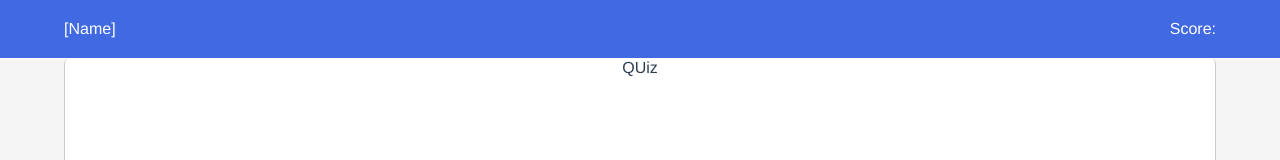
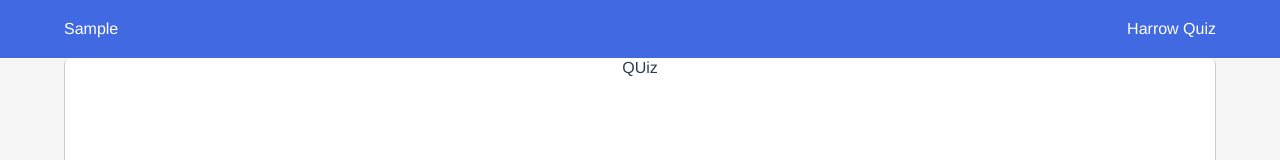
Before and after one commit to joseph-johnson27001/harrow-quiz, a Vue app: page / in a window 1280 px wide. Both pictures are taken after typing "Sample", "Sample", "Sample" into the empty fields and a click on the button "Start Quiz". Shown: the top 160 px of the page. Built offline with nearby package versions, Linux system fonts and the light colour scheme; the HTML template or start-up script is replaced by a standard one.

Commit message:
Navigation update

```diff
--- a/src/components/NavigationBar.vue
+++ b/src/components/NavigationBar.vue
@@ -1,15 +1,26 @@
 <template>
   <nav id="navbar">
     <div class="navbar-content">
-      <div class="navbar-left">[Name]</div>
-      <div class="navbar-right">Score:</div>
+      <div class="navbar-left">
+        <span v-if="userStore.name">{{ userStore.name }}</span>
+      </div>
+      <div class="navbar-right">
+        <span v-if="userStore.score"> Score:{{ userStore.score }}></span>
+        <span v-else>Harrow Quiz </span>
+      </div>
     </div>
   </nav>
 </template>
 
 <script>
+import { useUserStore } from "../store/userStore";
+
 export default {
   name: "NavigationBar",
+  setup() {
+    const userStore = useUserStore();
+    return { userStore };
+  },
 };
 </script>
 
```
